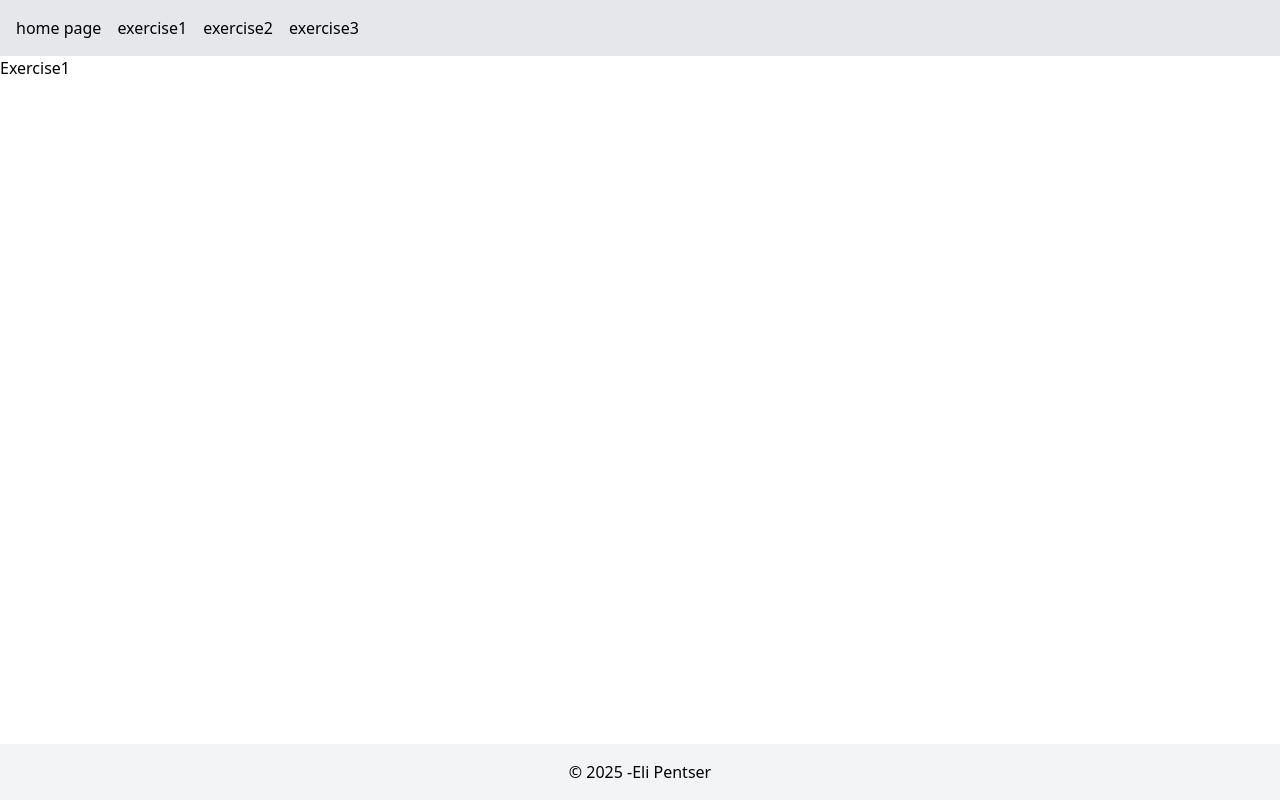
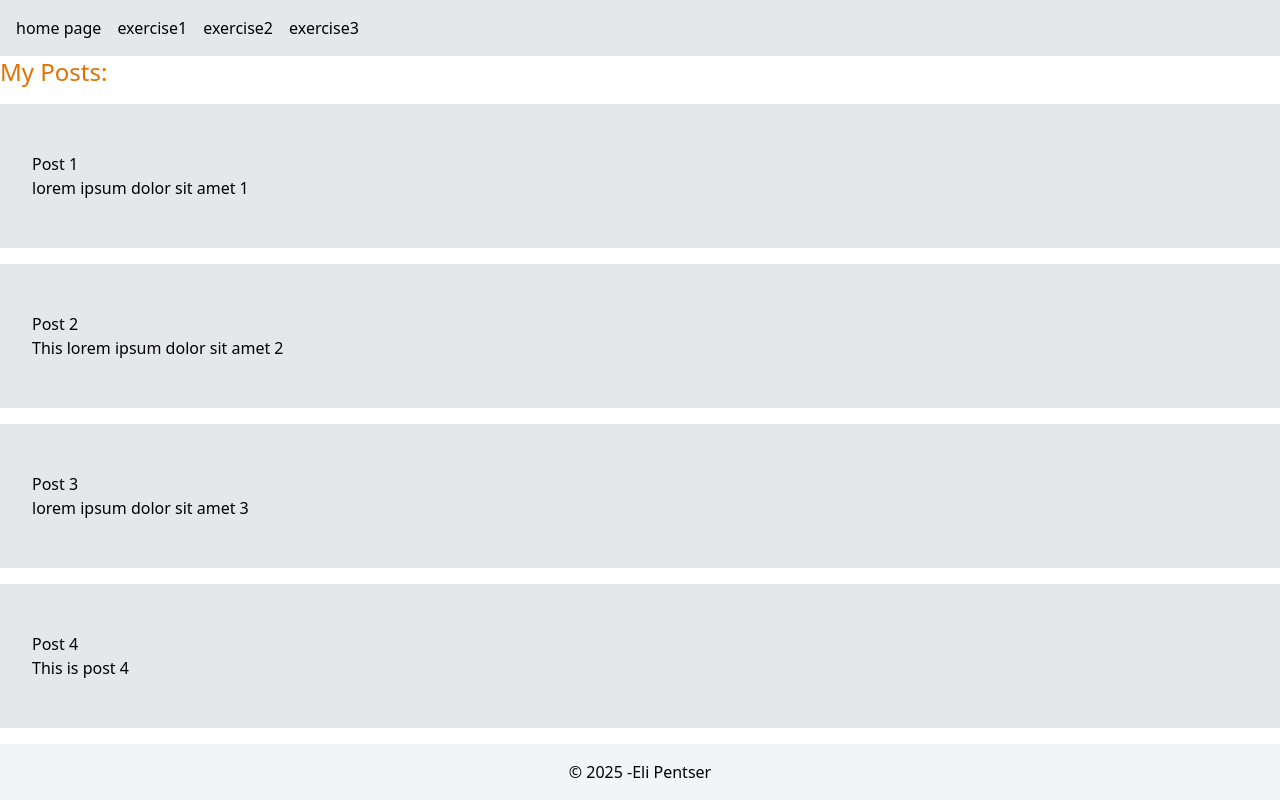
Before and after one commit to pentser/home-work-15, a React (Vite) app: page /exercise1 in a window 1280 px wide. Built offline with nearby package versions, Linux system fonts and the light colour scheme.

Commit message:
update pages

```diff
--- /dev/null
+++ b/src/components/Post.jsx
@@ -0,0 +1,12 @@
+import React from 'react'
+
+function Post({title, info}) {
+  return (
+    <div className='bg-gray-200 p-4 my-4 flex flex-col' >
+      <h2>{title}</h2>
+      <p>{info}</p>
+    </div>
+  )
+}
+
+export default Post
--- a/src/pages/exercise1.jsx
+++ b/src/pages/exercise1.jsx
@@ -1,10 +1,29 @@
 import React from 'react'
+import "./pages.css"
+import Post from '../components/Post'
+
+
 
 function Exercise1() {
+  const posts= [
+    {title: 'Post 1', info: 'lorem ipsum dolor sit amet 1'},
+    {title: 'Post 2', info: 'This lorem ipsum dolor sit amet 2'},
+    {title: 'Post 3', info: 'lorem ipsum dolor sit amet 3'},
+    {title: 'Post 4', info: 'This is post 4'},
+  ]
+
+
   return (
-    <div>
-      <h2>Exercise1</h2>
-    </div>
+    <>
+     <h2 className='text-2xl text-amber-600'>My Posts:</h2>
+     {posts.map((post, index) => {
+        return (
+          <div key={index} className='bg-gray-200 p-4 my-4 flex flex-col' >
+            <Post title={post.title} info={post.info} />
+          </div>
+     )}
+    )}
+    </>
   )
 }
 
--- a/src/pages/exercise2.jsx
+++ b/src/pages/exercise2.jsx
@@ -1,9 +1,34 @@
-import React from 'react'
+import React, { useRef, useState } from 'react'
+import "./pages.css"
+
+
+
 
 function Exercise2() {
+
+
+
+  const [name,setName] = useState("");
+  const itemRef= useRef(null);
+
+  const clickHendler = ()=>{
+
+    if(itemRef.current.value==="") {
+      alert("Empty name");
+    }
+    else {
+      alert(itemRef.current.value)
+    }
+
+  }
+
   return (
-    <div>
-      <h2>Exercise2</h2>
+    <div className='flex flex-col align-middle justify-center w-75'>
+      <h1 className="text-2xl text-blue-400">Ready for War</h1>
+      <input ref={itemRef} placeholder='Enter your name'  type="text" className='block min-w-0 grow py-1.5 pr-3 pl-1 border' />
+      <span class="text-red-600">* Error- put valid name</span>
+      <button onClick={clickHendler}  className='rounded-md  px-2.5 py-1.5 bg-blue-400 text-white'>start</button>
+
     </div>
   )
 }
--- a/src/pages/exercise3.jsx
+++ b/src/pages/exercise3.jsx
@@ -3,7 +3,7 @@ import React from 'react'
 function Exercise3() {
   return (
     <div>
-      <h2>Exercise3</h2>
+      <h2>SVShope 2025</h2>
     </div>
   )
 }
```
